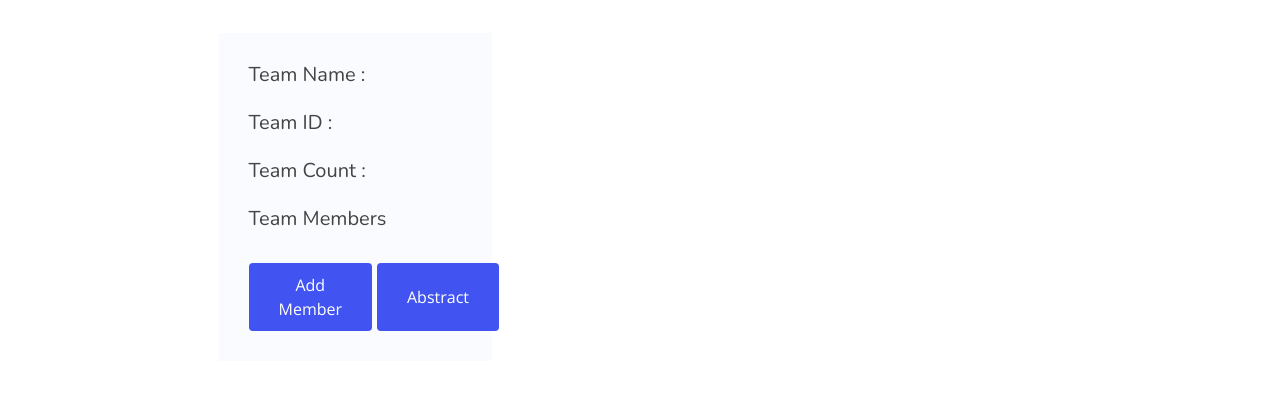
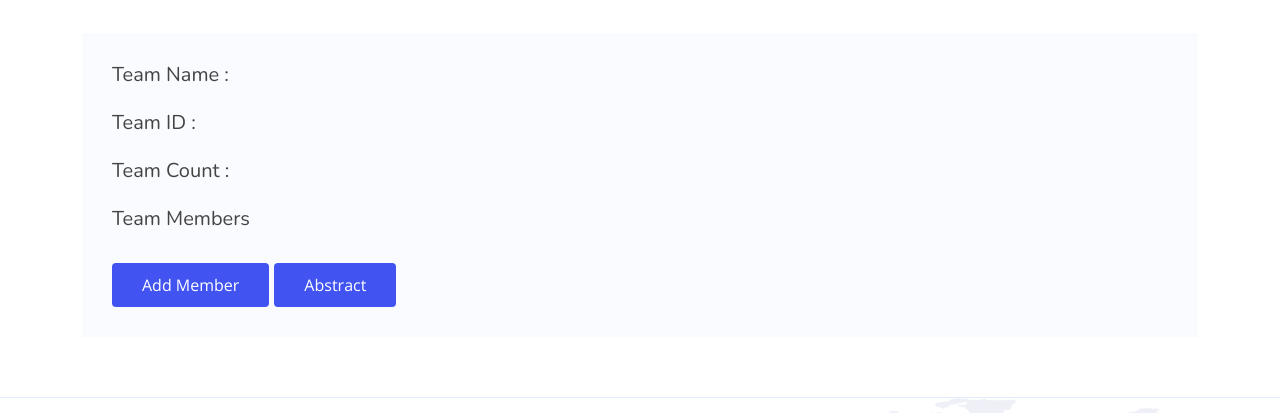
Before and after one commit to naeema-19/girlathon-frontend, a website: page teamsuccess.html in a window 1280 px wide. Shown: the part 319-732 px from the top of the page. Drawn offline with nearby package versions, Linux system fonts and the light colour scheme; no server answers.

Commit message:
Update teamsuccess.html

```diff
--- a/teamsuccess.html
+++ b/teamsuccess.html
@@ -106,10 +106,10 @@
 
         <div class="row gy-4">
 
-          <div class=" col-lg-6 d-flex align-items-center" data-aos="zoom-out" data-aos-delay="200"
+          <div class=" col-lg-12 d-flex align-items-center" data-aos="zoom-out" data-aos-delay="200"
           style="display: flex!important;justify-content: space-around;">
 
-          <div class="col-lg-6">
+          <div class="col-lg-12">
             <form class="php-email-form">
               <div class="row gy-4">
 
```
